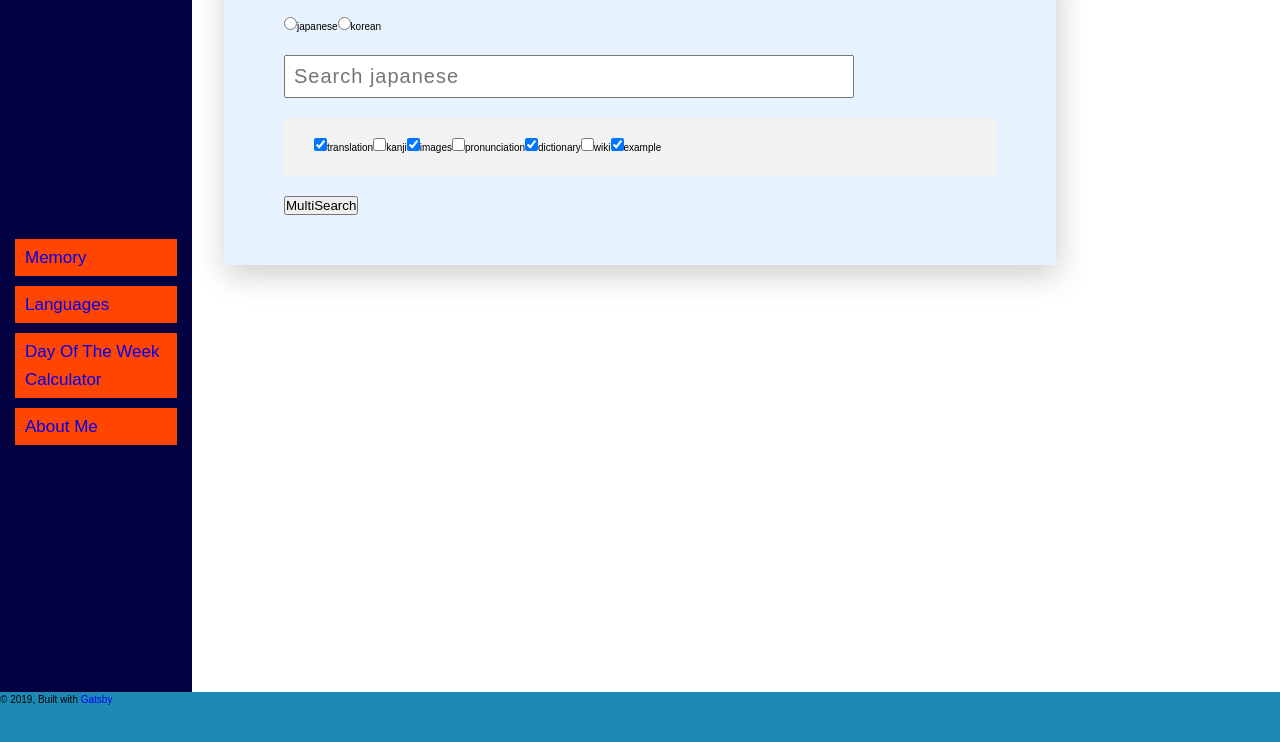
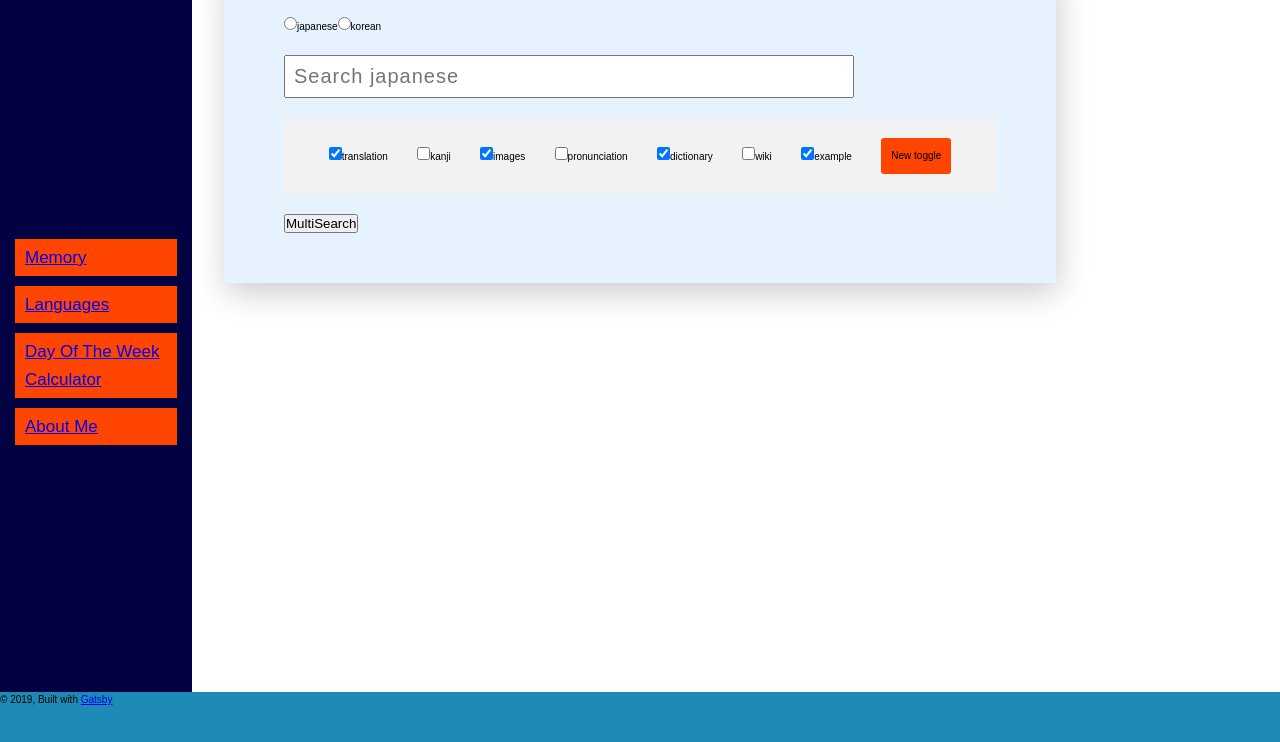
Before and after one commit to Coffettaja/gatsby-homepage, a Gatsby site: page /languages in a window 1280 px wide. Shown: the part 58-800 px from the top of the page. Built offline with nearby package versions, Linux system fonts and the light colour scheme; Gatsby itself is replaced by a stand-in of ours.

Commit message:
starting to move the sites to the state of the multiSearch

```diff
--- a/src/components/layout.css
+++ b/src/components/layout.css
@@ -23,7 +23,3 @@ body {
 ul {
   list-style: none;
 }
-
-a {
-  text-decoration: none;
-}
--- a/src/components/multiSearch.js
+++ b/src/components/multiSearch.js
@@ -7,6 +7,8 @@ const ToggleContainer = styled.div`
   display: flex;
   padding: 2rem 3rem;
   margin: 2rem 0;
+  justify-content: space-around;
+  align-items: center;
 `
 
 const SearchValueInput = styled.input`
@@ -15,6 +17,14 @@ const SearchValueInput = styled.input`
   padding: .8rem;
   letter-spacing: 1px;
   margin-top: 2rem;
+`
+
+const NewToggleButton = styled.a`
+  display: block;
+  text-decoration: none;
+  background-color: orangered;
+  padding: 1rem;
+  border-radius: 3px;
 `
 
 /**
@@ -46,6 +56,13 @@ export default class MultiSearch extends React.Component {
       searchValue: '',
       searchError: '',
     }
+  }
+
+  componentDidMount = () => {
+    const currentSites = this.props.initialSites
+    this.setState(() => ({
+      currentSites
+    }))
   }
 
   onSubmit = (e) => {
@@ -93,6 +110,10 @@ export default class MultiSearch extends React.Component {
    }))
   }
 
+  addToggle = (e) => {
+
+  }
+
   render() {
     return (
       <form onSubmit={this.onSubmit}>
@@ -106,6 +127,7 @@ export default class MultiSearch extends React.Component {
               key={index}
             ></Toggle>
           ))}
+          <NewToggleButton onClick={this.addToggle}>New toggle</NewToggleButton>
         </ToggleContainer>
         <p>{this.state.searchError}</p>
         <button>MultiSearch</button>
```
Also changed, not shown: 1 other file.
